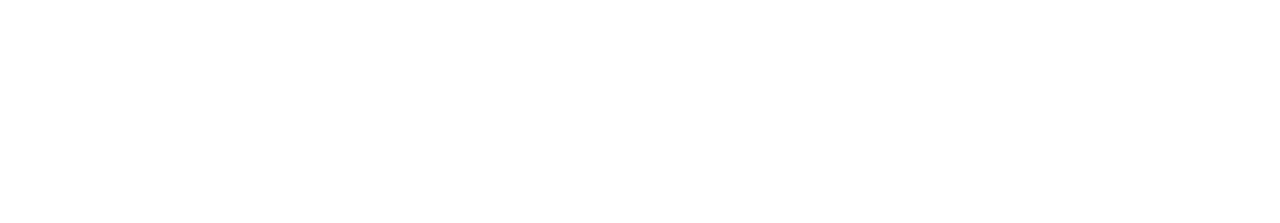
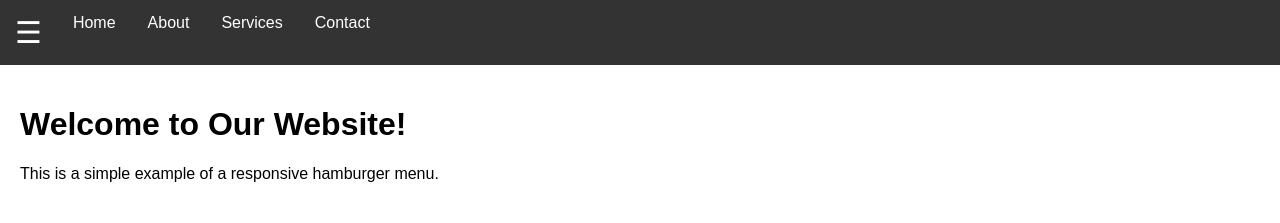
Before and after one commit to acciojob/hamburger-menu-magic-vikash-mdh, a website: page main.html in a window 1280 px wide. Drawn offline with Linux system fonts and the light colour scheme.

Commit message:
created a submission

```diff
--- a/main.html
+++ b/main.html
@@ -7,6 +7,23 @@
 </head>
 
 <body>
+
+	 <div class="navbar">
+        <div class="menu-icon" id="menu-icon">&#9776;</div>
+        <ul class="nav-list" id="nav-list">
+            <li><a href="#">Home</a></li>
+            <li><a href="#">About</a></li>
+            <li><a href="#">Services</a></li>
+            <li><a href="#">Contact</a></li>
+        </ul>
+    </div>
+
+    <div class="content">
+        <!-- Your page content goes here -->
+        <h1>Welcome to Our Website!</h1>
+        <p>This is a simple example of a responsive hamburger menu.</p>
+    </div>
+
 	<!-- the entire body must be written by student -->
     <script type="text/javascript" src="./script.js">
 </script>
--- a/script.js
+++ b/script.js
@@ -1 +1,9 @@
 //your JS code here. If required.
+document.addEventListener('DOMContentLoaded', function () {
+    var menuIcon = document.getElementById('menu-icon');
+    var navList = document.getElementById('nav-list');
+
+    menuIcon.addEventListener('click', function () {
+        navList.classList.toggle('active');
+    });
+});
--- a/styles.css
+++ b/styles.css
@@ -1 +1,63 @@
 /*  your css code here. If applicable */
+body {
+    margin: 0;
+    font-family: 'Arial', sans-serif;
+}
+
+.navbar {
+    background-color: #333;
+    overflow: hidden;
+}
+
+.menu-icon {
+    font-size: 30px;
+    color: white;
+    cursor: pointer;
+    float: left;
+    padding: 15px;
+}
+
+.nav-list {
+    list-style: none;
+    margin: 0;
+    padding: 0;
+    overflow: hidden;
+    background-color: #333;
+}
+
+.nav-list li {
+    float: left;
+}
+
+.nav-list a {
+    display: block;
+    color: white;
+    text-align: center;
+    padding: 14px 16px;
+    text-decoration: none;
+}
+
+.nav-list a:hover {
+    background-color: #ddd;
+    color: black;
+}
+
+.content {
+    padding: 20px;
+}
+
+/* Media Query for Responsive Design */
+@media only screen and (max-width: 600px) {
+    .menu-icon {
+        display: block;
+    }
+
+    .nav-list {
+        display: none;
+        clear: both;
+    }
+
+    .nav-list.active {
+        display: block;
+    }
+}
```
